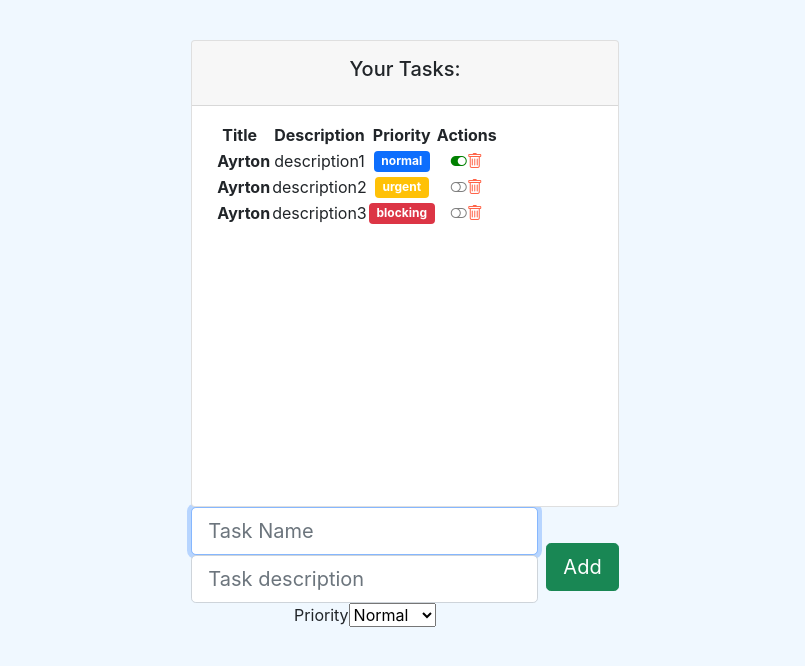
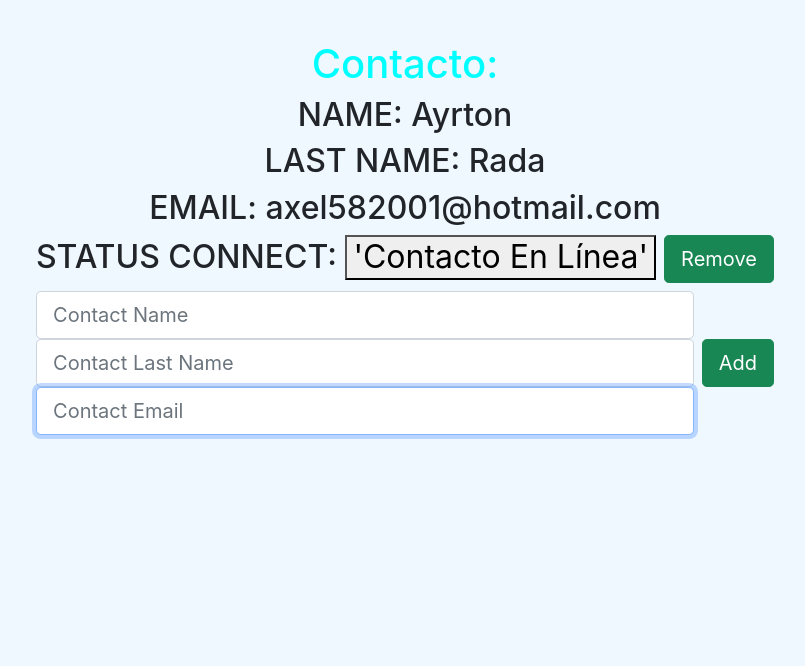
Before and after one commit to AyrtonRada/ReactOB, a React (Create React App) app: page / in a window 1280 px wide. Shown: the top 666 px of the page, without its empty margins (235-1040 px from the left). Built offline with nearby package versions, Linux system fonts and the light colour scheme.

Commit message:
contact created, removed, change state

```diff
--- a/src/App.js
+++ b/src/App.js
@@ -15,8 +15,8 @@ function App() {
         {/* <img src={logo} className="App-logo" alt="logo" /> */}
         {/* <Greeting name="Alberto"/> */}
         {/* <GreetingF name="juan"/> */}
-        <TaskListComponent />
-        {/* <Contact_list /> */}
+        {/* <TaskListComponent /> */}
+        <Contact_list />
         {/* <Greeting_styled name="Ayrton" /> */}
         {/* <Life_cycle/> */}
       {/* </header> */}
--- a/src/components/container/contact_list.jsx
+++ b/src/components/container/contact_list.jsx
@@ -1,22 +1,53 @@
 import React, {useState} from 'react';
 import { Contact } from '../../models/contact';
 import Contact_component from '../pure/contact';
+import Contact_form from '../pure/forms/contactForm';
 
 const Contact_list = () => {
 
-    const [conection, setconection] = useState(false)
+    const logic_contact = new Contact('Ayrton', 'Rada', 'axel582001@hotmail.com', true)
+    const [conection, setconection] = useState([logic_contact])
 
-    const change_status_connect = () => {
-        setconection( !conection)
-    }
+   //**Cambiar el valor
+   function change_status_connect(contact){
+       const index = conection.indexOf(contact)
+       const temp_conection = [...conection]
+       temp_conection[index].connect_status = !temp_conection[index].connect_status
+       setconection(temp_conection)
+   }
 
-    const logic_contact = new Contact('Ayrton', 'Rada', 'axel582001@hotmail.com', conection ? 'Contacto En Línea':'Contacto No Disponible')
+   //**Creacion del contacto
+   function add_contact(contact){
+       const temp_conection = [...conection]
+       temp_conection.push(contact)
+       setconection(temp_conection)
+   }
+
+   //**Eliminacion de un contacto
+   function remove_contact(contact){
+       const index = conection.indexOf(contact)
+       const temp_conection = [...conection]
+       temp_conection.splice(index, 1)
+       setconection(temp_conection)
+   }
 
     return (
             <div>
                 <h1>Contacto: </h1>
-                <Contact_component contact_list = { logic_contact } />
-                <button onClick={change_status_connect}>Cambiar Estado</button>
+
+                    {
+                        conection.map( (map, i) => {
+                            return(
+                                <Contact_component
+                                key= {i}
+                                contact = { map }
+                                complete = {change_status_connect}
+                                remove = {remove_contact} />
+                            )
+                        })
+                    }
+
+                <Contact_form add={add_contact} />
             </div>
     );
 }
--- a/src/components/container/task_list.jsx
+++ b/src/components/container/task_list.jsx
@@ -24,9 +24,9 @@ const Task_listComponent = () => {
     };
   }, [tasks])
 
+  //**cambiar el valor de la tarea, true= si fue completada - false= si NO fue completada
+  function complete_task(task){
 
-  function complete_task(task){
-    console.log('Complete this Task:', task)
     const index = tasks.indexOf(task)
     const temp_tasks = [...tasks]
     temp_tasks[index].complete = !temp_tasks[index].complete
@@ -35,6 +35,7 @@ const Task_listComponent = () => {
     set_tasks(temp_tasks)
   }
 
+  //**Eliminacion de la tarea
   function delete_task(task) {
     const index = tasks.indexOf(task)
     const temp_tasks = [...tasks]
@@ -42,8 +43,8 @@ const Task_listComponent = () => {
     set_tasks(temp_tasks)
   }
 
+  //**Creacion de la tarea
   function add_task(task){
-    const index = tasks.indexOf(task)
     const temp_tasks = [...tasks]
     temp_tasks.push(task)
     set_tasks(temp_tasks)
@@ -75,7 +76,11 @@ const Task_listComponent = () => {
             <tbody>
             { tasks.map( (task2, index) => {
               return (
-                <TaskComponent key={index} task={task2} complete={complete_task} remove={delete_task}/>
+                <TaskComponent
+                key={index}
+                task={task2}
+                complete={complete_task}
+                remove={delete_task}/>
               )
 
             })}
--- a/src/components/pure/contact.jsx
+++ b/src/components/pure/contact.jsx
@@ -2,21 +2,32 @@ import React from 'react';
 import PropTypes from 'prop-types';
 import { Contact } from '../../models/contact';
 
-const Contact_component = ({ contact_list }) =>{
+const Contact_component = ({ contact, complete, remove }) =>{
+
+
+    function change_status_connect(){
+        if(contact.connect_status){
+            return( <button onClick={ () => complete(contact)}>'Contacto En Línea'</button>)
+        } else {
+            return( <button onClick={ () => complete(contact)}>'Contacto Fuera de Línea'</button>)
+        }
+    }
+
     return(
 
             <div>
                 <h2>
-                    NAME: {contact_list.name}
+                    NAME: {contact.name}
                 </h2>
                 <h2>
-                    LAST NAME: {contact_list.last_name}
+                    LAST NAME: {contact.last_name}
                 </h2>
                 <h2>
-                    EMAIL: {contact_list.email}
+                    EMAIL: {contact.email}
                 </h2>
                 <h2>
-                    STATUS CONNECT: {contact_list.connect_status}
+                    STATUS CONNECT: {change_status_connect()}
+                    <button onClick={ () => remove(contact)} className='btn btn-success btn-lg ms-2'>Remove</button>
                 </h2>
             </div>
 
--- /dev/null
+++ b/src/components/pure/forms/contactForm.jsx
@@ -0,0 +1,35 @@
+import React, { useRef } from 'react'
+import { Contact } from '../../../models/contact'
+
+function Contact_form({add}) {
+
+    const name_ref = useRef('')
+    const last_name_ref = useRef('')
+    const email_ref = useRef('')
+
+    function add_contact(e){
+        e.preventDefault()
+        const new_contact = new Contact(
+            name_ref.current.value,
+            last_name_ref.current.value,
+            email_ref.current.value,
+            true
+        )
+        add(new_contact)
+    }
+
+    return (
+        <div>
+            <form onSubmit={add_contact} className="d-flex justify-content-center align-items-center mb-4">
+                <div className='form-outline flex-fill'>
+                    <input ref={name_ref} type="text" className='form-control form-control-lg' require autoFocus placeholder='Contact Name'/>
+                    <input ref={last_name_ref} type="text" className='form-control form-control-lg' require autoFocus placeholder='Contact Last Name'/>
+                    <input ref={email_ref} type="email" className='form-control form-control-lg' require autoFocus placeholder='Contact Email'/>
+                </div>
+                <button type='submit' className='btn btn-success btn-lg ms-2'>Add</button>
+            </form>
+        </div>
+    )
+}
+
+export default Contact_form
```
